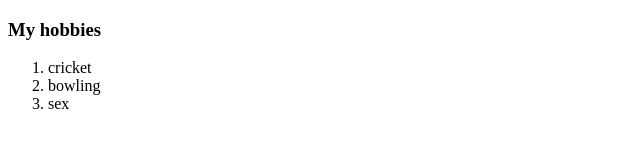
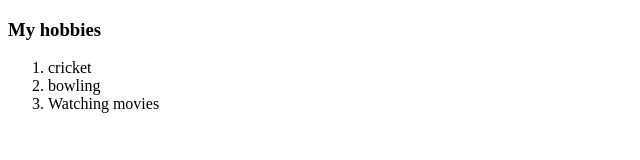
Before and after one commit to Rajat-khaire/cv-sample, a plain HTML site: page hobies.html in a window 1280 px wide. Shown: the whole page, without its empty margins (0-640 px from the left). Drawn offline with Linux system fonts and the light colour scheme.

Commit message:
hobies update

```diff
--- a/hobies.html
+++ b/hobies.html
@@ -11,7 +11,7 @@
     <ol>
      <li>cricket</li>
      <li>bowling</li>
-     <li>sex</li>
+     <li>Watching movies</li>
     </ol>
 
 </body>
```
